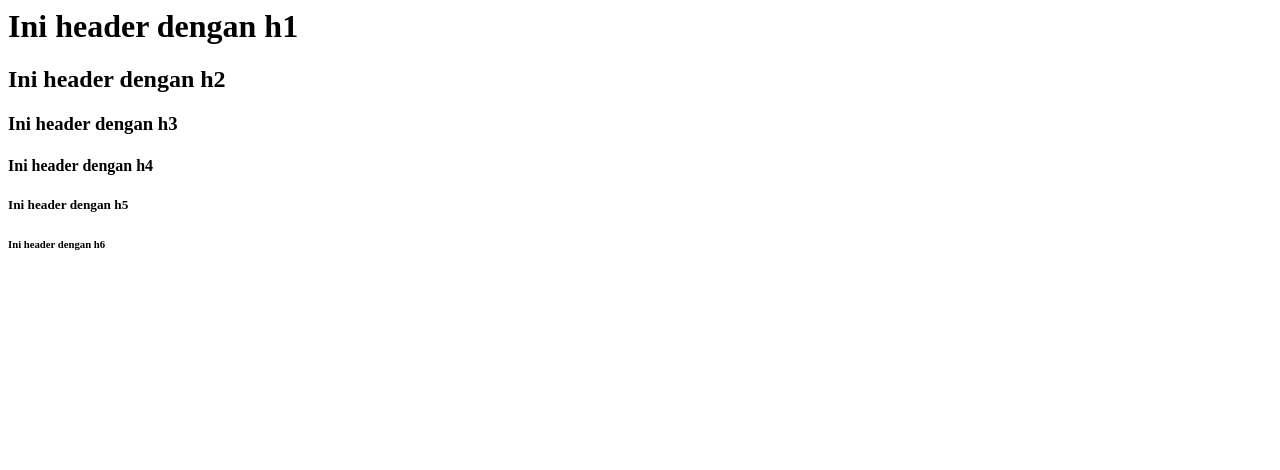
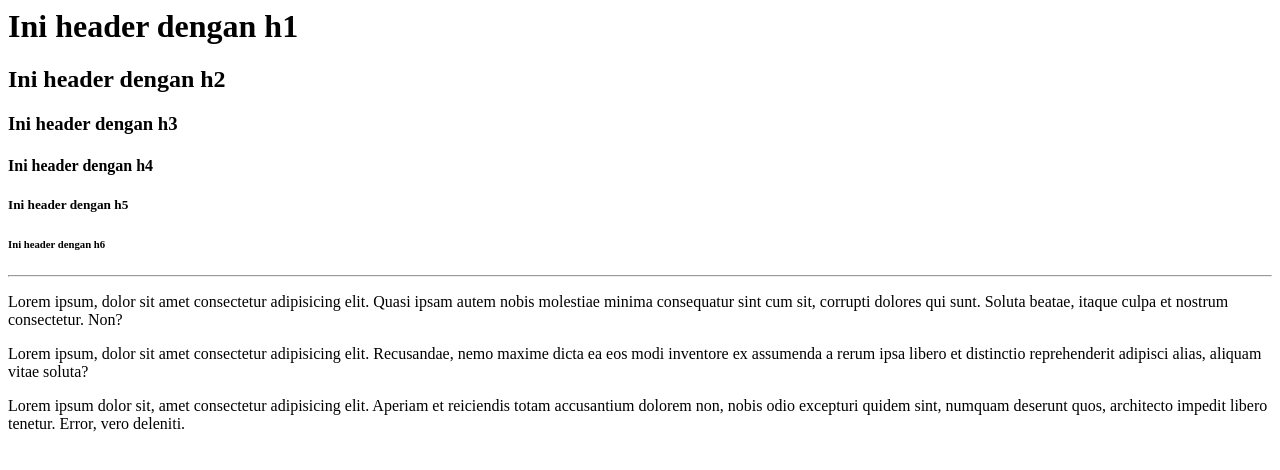
Before and after one commit to Bayuirawan-git/pemrograman-web1, a plain HTML site: page index.html in a window 1280 px wide. Drawn offline with Linux system fonts and the light colour scheme.

Commit message:
menambahkan 3 paragraf dan 1 horizontal line setelah heading 6

```diff
--- a/index.html
+++ b/index.html
@@ -9,6 +9,9 @@
         <h4>Ini header dengan h4</h4>
         <h5>Ini header dengan h5</h5>
         <h6>Ini header dengan h6</h6>
-
+        <hr>
+        <p>Lorem ipsum, dolor sit amet consectetur adipisicing elit. Quasi ipsam autem nobis molestiae minima consequatur sint cum sit, corrupti dolores qui sunt. Soluta beatae, itaque culpa et nostrum consectetur. Non?</p>
+        <p>Lorem ipsum, dolor sit amet consectetur adipisicing elit. Recusandae, nemo maxime dicta ea eos modi inventore ex assumenda a rerum ipsa libero et distinctio reprehenderit adipisci alias, aliquam vitae soluta?</p>
+        <p>Lorem ipsum dolor sit, amet consectetur adipisicing elit. Aperiam et reiciendis totam accusantium dolorem non, nobis odio excepturi quidem sint, numquam deserunt quos, architecto impedit libero tenetur. Error, vero deleniti.</p>
     </body>
 </html>
```
